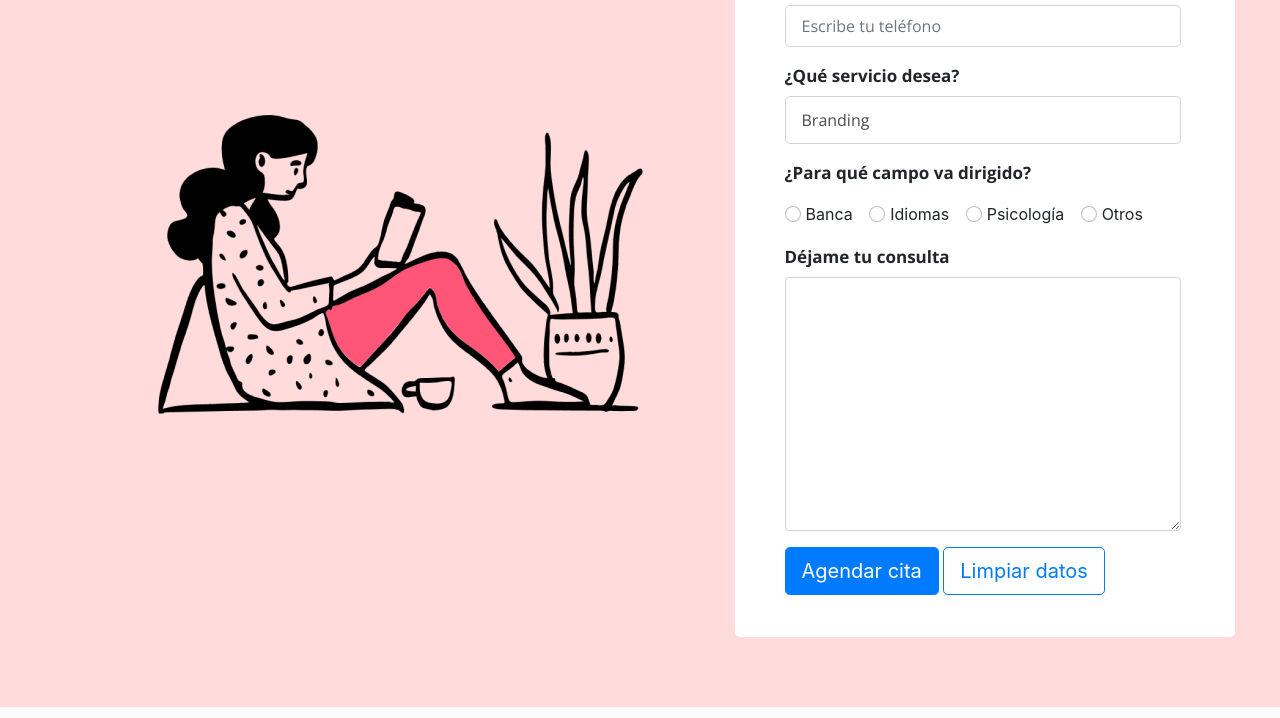
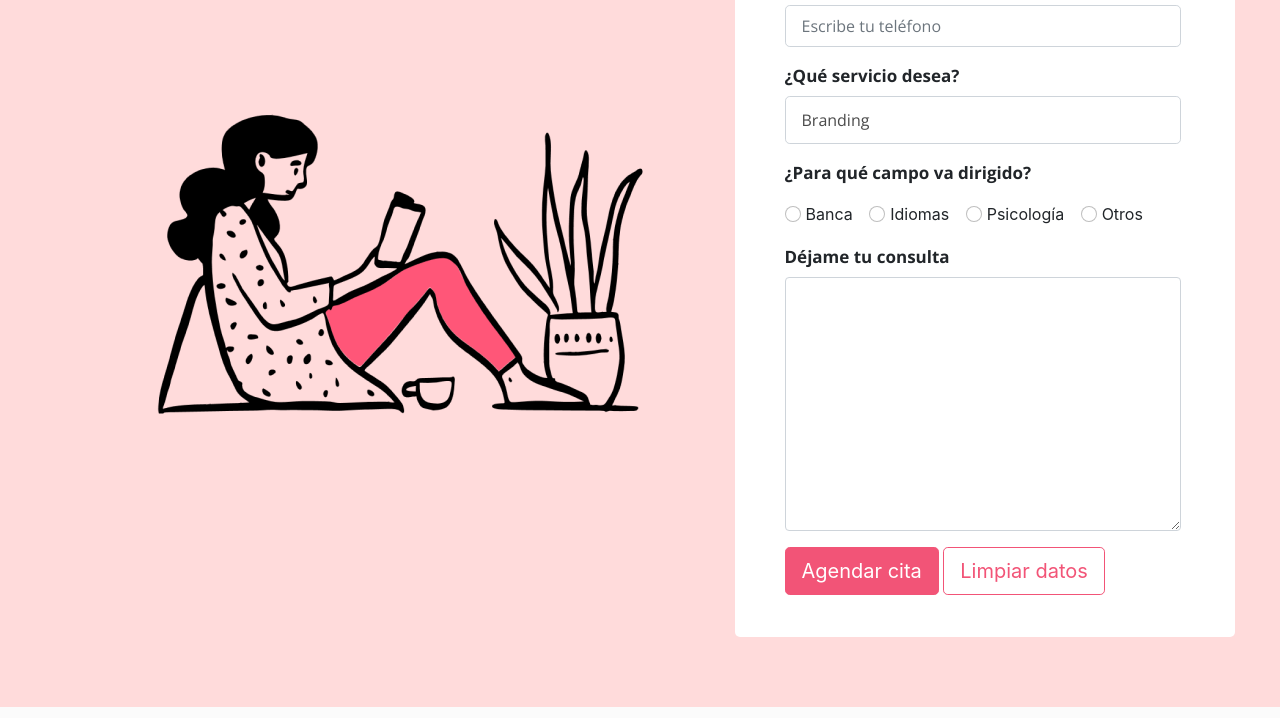
Before and after one commit to Ivi45/GIT, a plain HTML site: page contacto.html in a window 1280 px wide. Shown: the part 857-1575 px from the top of the page. Drawn offline with nearby package versions, Linux system fonts and the light colour scheme.

Commit message:
Update prueba.css

```diff
--- a/CSS/prueba.css
+++ b/CSS/prueba.css
@@ -2057,8 +2057,8 @@ header {
   background-color: #F25477 !important; }
 
 .contenedor .formulario .formulario__contenedor .formulario__preguntas .formulario__preguntas__contenedor .btn-lg{
-    background-color: $c-rosadoOscuro;
-    border-color: $c-rosadoOscuro;
+    background-color: #F25477;
+    border-color: #F25477;
 }
 
 .contenedor .formulario .formulario__contenedor .formulario__preguntas .formulario__preguntas__contenedor .btn-lg:hover{
@@ -2066,14 +2066,14 @@ header {
 }
 
 .contenedor .formulario .formulario__contenedor .formulario__preguntas .formulario__preguntas__contenedor .btn.btn-outline-primary.btn-lg{
-    background-color: $c-blanco;
-    border-color: $c-rosadoOscuro;
-    color: $c-rosadoOscuro;
+    background-color: #ffffff;
+    border-color: #F25477;
+    color: #F25477;
 }
 
 .contenedor .formulario .formulario__contenedor .formulario__preguntas .formulario__preguntas__contenedor .btn.btn-outline-primary.btn-lg:hover{
-    background-color: $c-rosadoOscuro;
-    color: $c-blanco;
+    background-color: #F25477;
+    color: #ffffff;
 }
 
 .contenedor .footer__dos {
```
